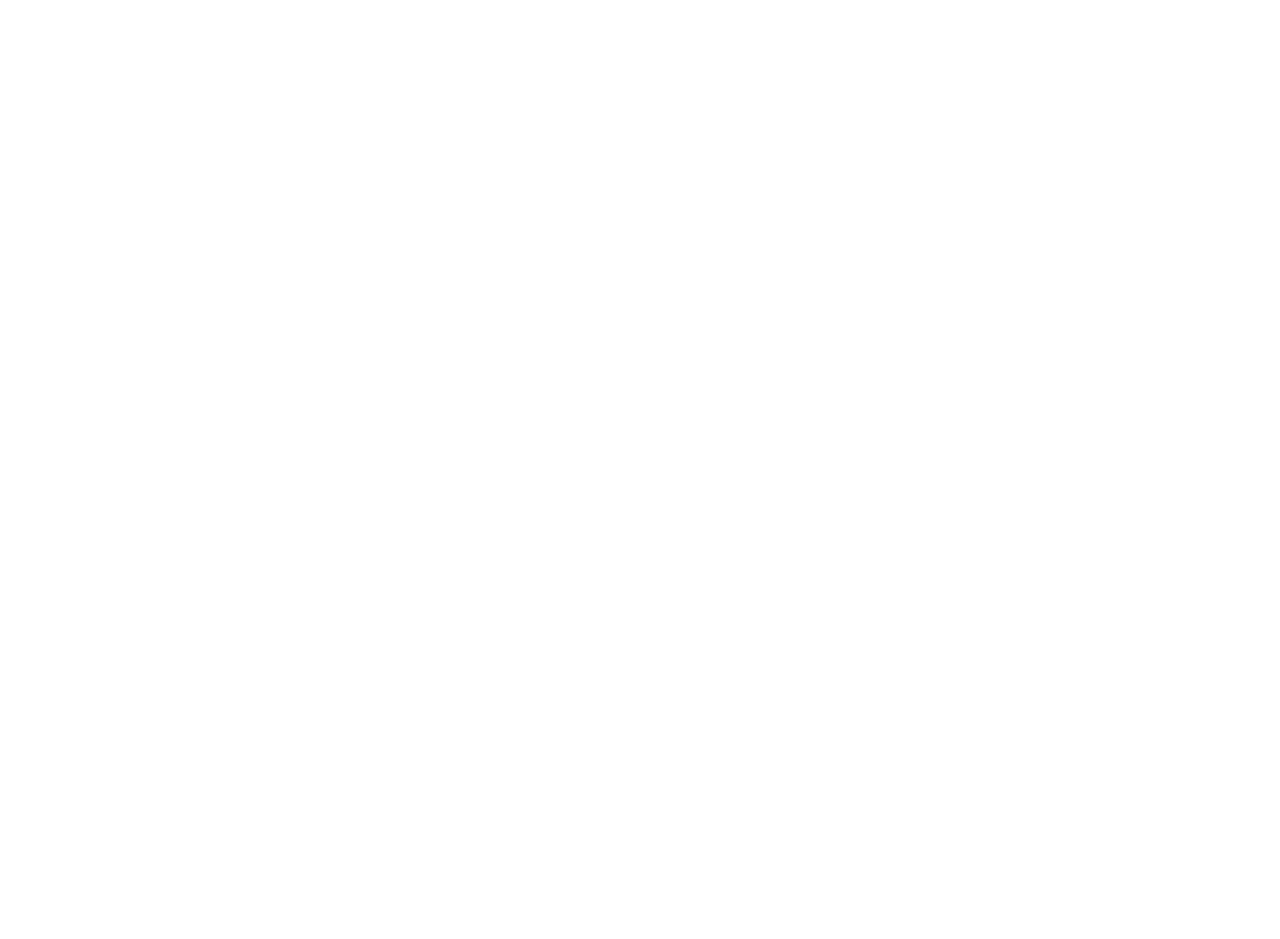
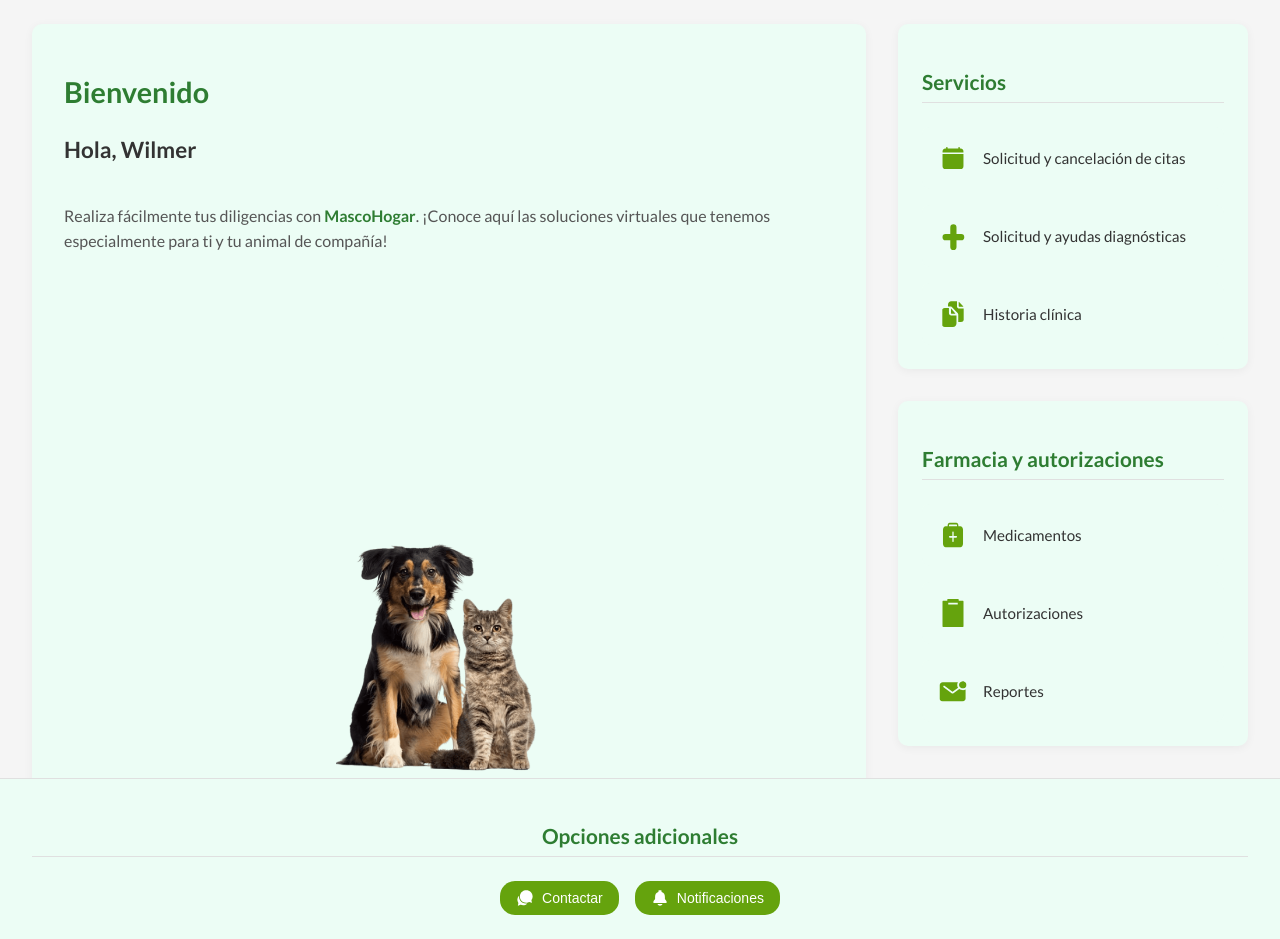
Before and after one commit to wilmereleon/Veterinaria-MascoHogar, a React (Vite) app: page /entorno-sesion in a window 1280 px wide. Before the commit this address had no page. Shown: the part 80-1019 px from the top of the page. Before the commit the page ends 800 px from the top, so only its background shows below. Built offline with nearby package versions, Linux system fonts and the light colour scheme.

Commit message:
Creacion ruta para vista usuario en app.tsx nuevo color mintcream dark en global.css, Y creacion de vista entordo de sesion para el usuario

```diff
--- a/src/App.tsx
+++ b/src/App.tsx
@@ -3,6 +3,7 @@
 import VeterinariaMascoHogar from "./pages/Home/VeterinariaMascoHogar";
 import PaginaDeNoticias from "./pages/News/PginaDeNoticias"; // Importación de la página de noticias
 import VistaInicioDeSesion from "./pages/AuthPages/VistaInicioDeSesion"; // Ruta corregida
+import VistaDeEntornoDeSesionUsu from "./pages/VistaDeEntornoDeSesionUsu";
 
 function App() {
   const action = useNavigationType();
@@ -28,7 +29,11 @@
     } else if (pathname === "/login") {
       title = "Iniciar Sesión - Veterinaria MascoHogar";
       metaDescription = "Accede a tu cuenta en Veterinaria MascoHogar.";
+    } else if (pathname === "/entorno-sesion") {
+      title = "Bienvenido - Veterinaria MascoHogar";
+      metaDescription = "Bienvenido a Veterinaria MascoHogar, Gestiona tus necesidades";
     }
+
 
     document.title = title;
 
@@ -59,6 +64,10 @@
         path="/login"
         element={<VistaInicioDeSesion />} // Ruta corregida
       />
+      <Route
+        path="/entorno-sesion"
+        element={<VistaDeEntornoDeSesionUsu />}
+      />
     </Routes>
   );
 }
--- a/src/global.css
+++ b/src/global.css
@@ -79,6 +79,7 @@
   --color-whitesmoke-100: #f9fafb;
   --color-whitesmoke-200: #f3f4f6;
   --color-yellowgreen: #65a30d;
+  --color-mintcream-dark: #C6F7E2;
 
   /* Gaps */
   --gap-0: 0px;
--- /dev/null
+++ b/src/pages/VistaDeEntornoDeSesionUsu.module.css
@@ -0,0 +1,227 @@
+
+    .dashboard {
+        display: flex;
+        flex-direction: column;
+        min-height: 100vh;
+        background-color: #f5f5f5;
+    }
+
+    .navbar {
+        background-color: white;
+        padding: 1rem 2rem;
+        box-shadow: 0 2px 5px rgba(0,0,0,0.1);
+        display: flex;
+        align-items: center;
+    }
+
+    .logoContainer {
+        display: flex;
+        align-items: center;
+        gap: 0.5rem;
+    }
+
+    .logo {
+        height: 40px;
+        width: auto;
+    }
+
+    .logoExtra {
+        height: 35px;
+        width: auto;
+    }
+
+    .mainContent {
+        display: flex;
+        flex: 1;
+        padding: 2rem;
+        gap: 2rem;
+    }
+
+    /* Columna izquierda - Bienvenida (ahora más ancha) */
+    .welcomeColumn {
+        flex: 1;
+        min-width: 400px; /* Ancho similar al anterior servicesColumn */
+    }
+
+    /* Columna derecha - Servicios (ahora más estrecha) */
+    .servicesColumn {
+        width: 350px; /* Ancho similar al anterior welcomeColumn */
+        display: flex;
+        flex-direction: column;
+        gap: 2rem;
+    }
+
+    .welcomeCard {
+        background: var(--color-mintcream);
+        border-radius: 10px;
+        padding: 2rem;
+        box-shadow: 0 2px 10px rgba(0,0,0,0.05);
+        height: 100%;
+        display: flex;
+        flex-direction: column;
+    }
+
+    .welcomeTitle {
+        color: #2e7d32;
+        font-size: 1.8rem;
+        margin-bottom: 0.5rem;
+    }
+
+    .userGreeting {
+        color: #333;
+        font-size: 1.4rem;
+        margin-bottom: 1.5rem;
+    }
+
+    .welcomeText {
+        color: #555;
+        line-height: 1.6;
+        margin-bottom: 2rem;
+    }
+
+    .welcomeText strong {
+        color: #2e7d32;
+        font-weight: 600;
+    }
+
+    .petsImage {
+        margin-top: auto;
+        text-align: center;
+    }
+
+    .petsImage img {
+        max-width: 100%;
+        height: auto;
+        border-radius: 8px;
+        max-height: 250px;
+        object-fit: contain;
+    }
+
+    .serviceSection {
+        background: var(--color-mintcream);
+        border-radius: 10px;
+        padding: 1.5rem;
+        box-shadow: 0 2px 10px rgba(0,0,0,0.05);
+    }
+
+    .sectionTitle {
+        color: #2e7d32;
+        font-size: 1.3rem;
+        margin-bottom: 1.5rem;
+        padding-bottom: 0.5rem;
+        border-bottom: 1px solid #e0e0e0;
+    }
+
+    .serviceGrid {
+        display: grid;
+        grid-template-columns: 1fr; /* Una sola columna para servicios */
+        gap: 1rem;
+    }
+
+    .serviceCard {
+        background: var(--color-mintcream);
+        border-radius: 8px;
+        padding: 1rem;
+        display: flex;
+        align-items: center;
+        gap: 1rem;
+        transition: all 0.3s ease;
+        border: 1px solid transparent;
+    }
+
+    .serviceCard:hover {
+        background: var(--color-mintcream-dark);
+        transform: translateY(-2px);
+        box-shadow: 0 4px 8px rgba(0, 0, 0, 0.05);
+    }
+
+    .serviceIcon {
+        width: 28px;
+        height: 28px;
+    }
+
+    .serviceTitle {
+        font-size: 0.95rem;
+        color: #333;
+    }
+
+    .footer {
+        background: var(--color-mintcream);
+        padding: 1.5rem 2rem;
+        border-top: 1px solid #e0e0e0;
+        text-align: center;
+    }
+
+    .footerOptions {
+        display: flex;
+        gap: 1rem;
+        justify-content: center;
+        flex-wrap: wrap;
+    }
+
+    /* Botones del footer (Contactar y Notificaciones) */
+    .footerButton {
+        padding: 8px 16px;
+        background-color: var(--color-yellowgreen);
+        color: white;
+        border: none;
+        border-radius: 15px;
+        font-size: 14px;
+        font-weight: 500;
+        cursor: pointer;
+        transition: all 0.3s ease;
+        width: fit-content;
+        display: flex;
+        align-items: center;
+        gap: 8px;
+    }
+
+    .footerButton:hover {
+        background-color: #27662b;
+    }
+
+    /* Íconos dentro de los botones (color blanco) */
+    .footerButton .serviceIcon {
+        filter: brightness(0) invert(1);
+        width: 18px;
+        height: 18px;
+    }
+
+    .smallCard {
+        padding: 0.8rem 1rem;
+    }
+
+    .smallCard .serviceIcon {
+        width: 20px;
+        height: 20px;
+    }
+
+    .smallCard .serviceTitle {
+        font-size: 0.85rem;
+    }
+
+    @media (max-width: 1024px) {
+        .mainContent {
+        flex-direction: column;
+        }
+
+        .welcomeColumn,
+        .servicesColumn {
+        width: 100%;
+        min-width: auto;
+        }
+    }
+
+    @media (max-width: 768px) {
+        .serviceGrid {
+        grid-template-columns: 1fr;
+        }
+
+        .welcomeTitle {
+        font-size: 1.5rem;
+        }
+
+        .userGreeting {
+        font-size: 1.2rem;
+        }
+    }
--- /dev/null
+++ b/src/pages/VistaDeEntornoDeSesionUsu.tsx
@@ -0,0 +1,108 @@
+
+import { FunctionComponent } from "react";
+import styles from "./VistaDeEntornoDeSesionUsu.module.css";
+
+const VistaDeEntornoDeSesionUsu: FunctionComponent = () => {
+  return (
+    <div className={styles.dashboard}>
+      {/* Navbar (placeholder) */}
+      <nav className={styles.navbar}>
+        <div className={styles.logoContainer}>
+          <img src="/icon3.svg" alt="Logo" className={styles.logo} />
+          <img src="/icon1.png" alt="Logo adicional" className={styles.logoExtra} />
+        </div>
+      </nav>
+
+      {/* Contenedor principal invertido */}
+      <div className={styles.mainContent}>
+        {/* Columna izquierda - Bienvenida */}
+        <div className={styles.welcomeColumn}>
+          <div className={styles.welcomeCard}>
+            <h1 className={styles.welcomeTitle}>Bienvenido</h1>
+            <h2 className={styles.userGreeting}>Hola, Wilmer</h2>
+            <p className={styles.welcomeText}>
+              Realiza fácilmente tus diligencias con <strong>MascoHogar</strong>.
+              ¡Conoce aquí las soluciones virtuales que tenemos especialmente para ti
+              y tu animal de compañía!
+            </p>
+            <div className={styles.petsImage}>
+              <img src="/foto-de-perro-y-gato@2x.png" alt="Mascotas" />
+            </div>
+          </div>
+        </div>
+
+        {/* Columna derecha - Servicios */}
+        <div className={styles.servicesColumn}>
+          {/* Sección de Servicios */}
+          <div className={styles.serviceSection}>
+            <h3 className={styles.sectionTitle}>Servicios</h3>
+            <div className={styles.serviceGrid}>
+              <ServiceCard
+                icon="/medkit1.svg"
+                title="Solicitud y cancelación de citas"
+              />
+              <ServiceCard
+                icon="/medkit2.svg"
+                title="Solicitud y ayudas diagnósticas"
+              />
+              <ServiceCard
+                icon="/medkit3.svg"
+                title="Historia clínica"
+              />
+            </div>
+          </div>
+
+          {/* Sección de Farmacia */}
+          <div className={styles.serviceSection}>
+            <h3 className={styles.sectionTitle}>Farmacia y autorizaciones</h3>
+            <div className={styles.serviceGrid}>
+              <ServiceCard
+                icon="/medkit.svg"
+                title="Medicamentos"
+              />
+              <ServiceCard
+                icon="/vector.svg"
+                title="Autorizaciones"
+              />
+              <ServiceCard
+                icon="/mailunread.svg"
+                title="Reportes"
+              />
+            </div>
+          </div>
+        </div>
+      </div>
+
+      {/* Footer */}
+      <footer className={styles.footer}>
+        <h3 className={styles.sectionTitle}>Opciones adicionales</h3>
+        <div className={styles.footerOptions}>
+            <button className={styles.footerButton}>
+            <img src="/chatbubblessharp.svg" alt="Contactar" className={styles.serviceIcon} />
+            <span>Contactar</span>
+            </button>
+            <button className={styles.footerButton}>
+            <img src="/notificationssharp.svg" alt="Notificaciones" className={styles.serviceIcon} />
+            <span>Notificaciones</span>
+            </button>
+        </div>
+        </footer>
+    </div>
+  );
+};
+
+
+const ServiceCard: FunctionComponent<{
+  icon: string;
+  title: string;
+  small?: boolean;
+}> = ({ icon, title, small = false }) => {
+  return (
+    <div className={`${styles.serviceCard} ${small ? styles.smallCard : ''}`}>
+      <img src={icon} alt="" className={styles.serviceIcon} />
+      <span className={styles.serviceTitle}>{title}</span>
+    </div>
+  );
+};
+
+export default VistaDeEntornoDeSesionUsu;
```
